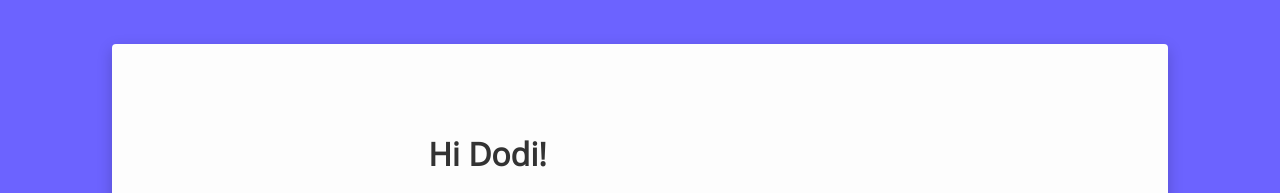
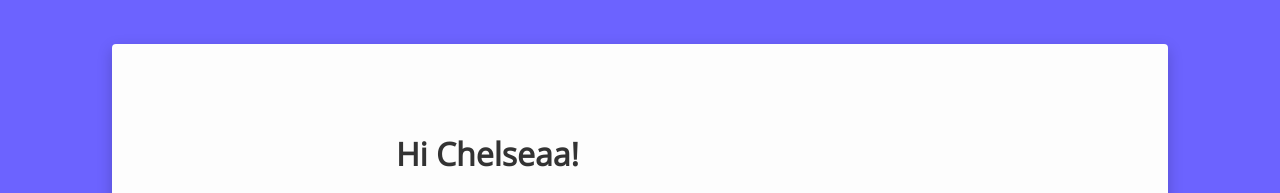
Before and after one commit to RanzD/renzy.github.io, a plain HTML site: page index.html in a window 1280 px wide. Shown: the top 193 px of the page. Drawn offline with nearby package versions, Linux system fonts and the light colour scheme.

Commit message:
index.html

```diff
--- a/index.html
+++ b/index.html
@@ -9,7 +9,7 @@
   <div class="card">
    <img src="https://github.com/DzarelDeveloper/Img/blob/main/ulangtahun.jpg?raw=true" alt="birthday" class="birthday">
    <div class="text">
-    <h1>Hi Dodi!</h1>
+    <h1>Hi Chelseaa!</h1>
     <p>Happy special birthday! Today is the day to celebrate your extraordinary existence. In the journey of life, I am grateful to have you by my side.
 <br><br>
 Between seas, galaxies, and moons, I was lucky I stepped on the same land, I dreamed under the same stars as you.
```
